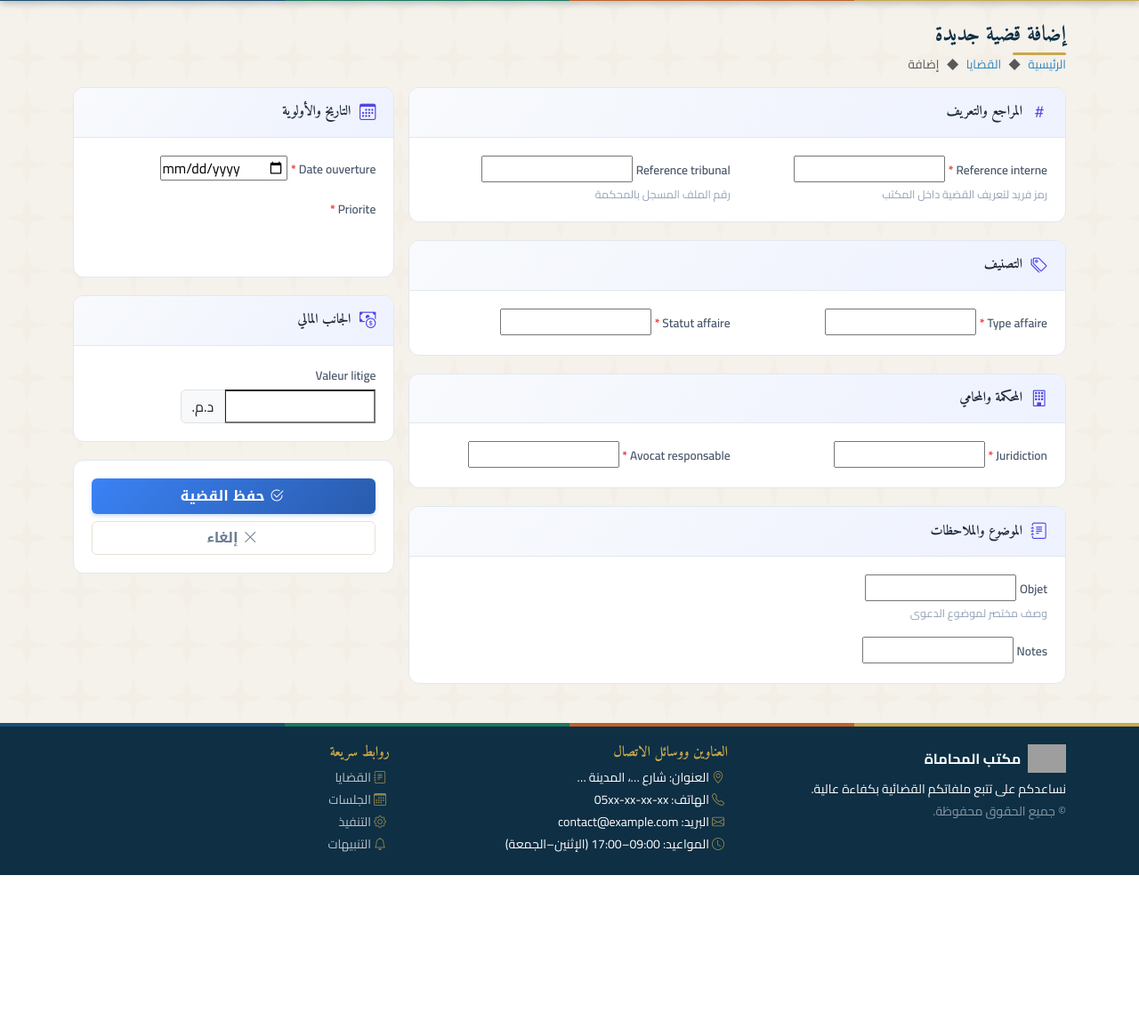
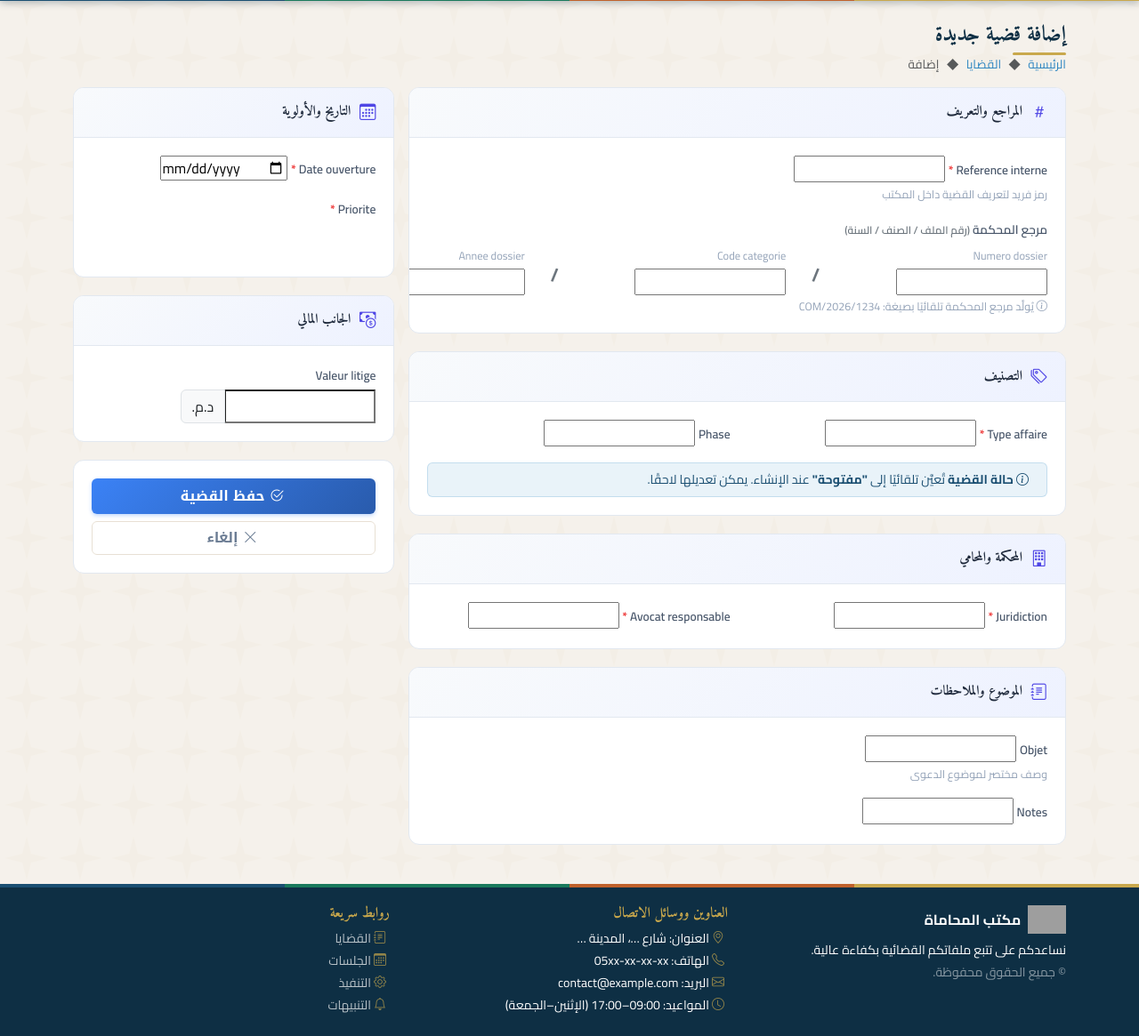
Before and after one commit to yacentoselmoudene/avocat_yassine, a Django app: template templates/cabinet/affaire_form.html in a window 1280 px wide. Shown: the part 325-1490 px from the top of the page at 89% size. Before the commit the page ends 1309 px from the top, so only its background shows below. Run offline with Django 5.2, Linux system fonts and the light colour scheme; the template is opened without the code that fills it, so the values that code supplies are empty, except form fields; tables that the repository leaves empty hold one stand-in row (values such as "Sample post"); form fields are guessed from the names that the template uses; some libraries are stand-ins or nearby versions; grey boxes are pictures that could not be loaded.

Commit message:
feat(affaire): مرجع المحكمة auto-composé, حالة par défaut, code juridiction visible
À la création d'une affaire :

1. مرجع المحكمة n'est plus saisi manuellement. Composé automatiquement
   au save() à partir de : رقم الملف / صنف القضية / السنة
   → ex: "1234/COM/2026"

2. حالة القضية n'est plus demandée au formulaire. Définie automatiquement
   à "مفتوحة" lors de la création. Modifiable plus tard.

3. Liste déroulante المحكمة : le code apparaît entre parenthèses,
   ex: "محكمة الاستئناف الإدارية بأكادير - أكادير (CA_ADMIN)" — permet
   de chercher par code dans Select2.

Templates :
- cabinet/affaire_form.html : 3 sous-champs numéro/code/année avec /
  comme séparateur visuel + info auto-fill + alerte sur la حالة
- modals/_affaire_form.html : retrait du statut_affaire, alerte info

Formulaire :
- AffaireForm.save() compose reference_tribunal + assigne statut défaut
- label_from_instance pour juridiction (code en parens)
- queryset filtré sur is_deleted=False, tri par nom

Co-Authored-By: Claude Opus 4.7 (1M context) <noreply@anthropic.com>

```diff
--- a/templates/cabinet/affaire_form.html
+++ b/templates/cabinet/affaire_form.html
@@ -123,17 +123,35 @@
         </div>
         <div class="form-section-body">
           <div class="row g-3">
-            <div class="col-12 col-sm-6">
+            <div class="col-12">
               <label class="form-floating-label required-asterisk" for="{{ form.reference_interne.id_for_label }}">{{ form.reference_interne.label }}</label>
               {{ form.reference_interne|add_class:'form-control' }}
               {% if form.reference_interne.errors %}<div class="invalid-feedback d-block">{{ form.reference_interne.errors|join:", " }}</div>{% endif %}
               <div class="form-hint">رمز فريد لتعريف القضية داخل المكتب</div>
             </div>
-            <div class="col-12 col-sm-6">
-              <label class="form-floating-label" for="{{ form.reference_tribunal.id_for_label }}">{{ form.reference_tribunal.label }}</label>
-              {{ form.reference_tribunal|add_class:'form-control' }}
-              {% if form.reference_tribunal.errors %}<div class="invalid-feedback d-block">{{ form.reference_tribunal.errors|join:", " }}</div>{% endif %}
-              <div class="form-hint">رقم الملف المسجل بالمحكمة</div>
+
+            <div class="col-12">
+              <label class="form-floating-label">مرجع المحكمة <small class="text-secondary">(رقم الملف / الصنف / السنة)</small></label>
+              <div class="row g-2 align-items-end">
+                <div class="col-4">
+                  <label class="form-hint mb-1">{{ form.numero_dossier.label }}</label>
+                  {{ form.numero_dossier|add_class:'form-control text-center' }}
+                  {% if form.numero_dossier.errors %}<div class="invalid-feedback d-block">{{ form.numero_dossier.errors|join:", " }}</div>{% endif %}
+                </div>
+                <div class="col-1 text-center pb-2"><span class="fw-bold text-secondary fs-5">/</span></div>
+                <div class="col-4">
+                  <label class="form-hint mb-1">{{ form.code_categorie.label }}</label>
+                  {{ form.code_categorie }}
+                  {% if form.code_categorie.errors %}<div class="invalid-feedback d-block">{{ form.code_categorie.errors|join:", " }}</div>{% endif %}
+                </div>
+                <div class="col-1 text-center pb-2"><span class="fw-bold text-secondary fs-5">/</span></div>
+                <div class="col-2">
+                  <label class="form-hint mb-1">{{ form.annee_dossier.label }}</label>
+                  {{ form.annee_dossier|add_class:'form-control text-center' }}
+                  {% if form.annee_dossier.errors %}<div class="invalid-feedback d-block">{{ form.annee_dossier.errors|join:", " }}</div>{% endif %}
+                </div>
+              </div>
+              <div class="form-hint mt-1"><i class="bi bi-info-circle"></i> يُولَّد مرجع المحكمة تلقائيًا بصيغة: 1234/COM/2026</div>
             </div>
           </div>
         </div>
@@ -153,9 +171,15 @@
               {% if form.type_affaire.errors %}<div class="invalid-feedback d-block">{{ form.type_affaire.errors|join:", " }}</div>{% endif %}
             </div>
             <div class="col-12 col-sm-6">
-              <label class="form-floating-label required-asterisk" for="{{ form.statut_affaire.id_for_label }}">{{ form.statut_affaire.label }}</label>
-              {{ form.statut_affaire }}
-              {% if form.statut_affaire.errors %}<div class="invalid-feedback d-block">{{ form.statut_affaire.errors|join:", " }}</div>{% endif %}
+              <label class="form-floating-label" for="{{ form.phase.id_for_label }}">{{ form.phase.label }}</label>
+              {{ form.phase }}
+              {% if form.phase.errors %}<div class="invalid-feedback d-block">{{ form.phase.errors|join:", " }}</div>{% endif %}
+            </div>
+            <div class="col-12">
+              <div class="alert alert-info py-2 mb-0 small">
+                <i class="bi bi-info-circle ms-1"></i>
+                <strong>حالة القضية</strong> تُعيَّن تلقائيًا إلى <strong>"مفتوحة"</strong> عند الإنشاء. يمكن تعديلها لاحقًا.
+              </div>
             </div>
           </div>
         </div>
```
Also changed, not shown: avocat_app/forms.py (+50 -4 lines), templates/modals/_affaire_form.html (+6 -7 lines).
